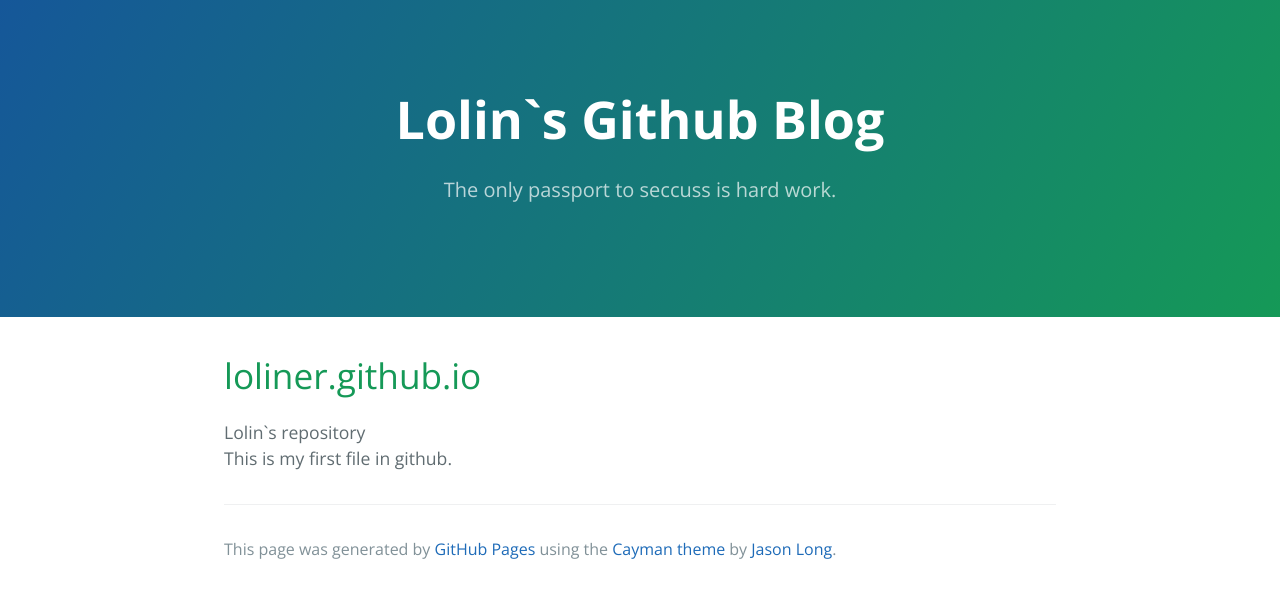
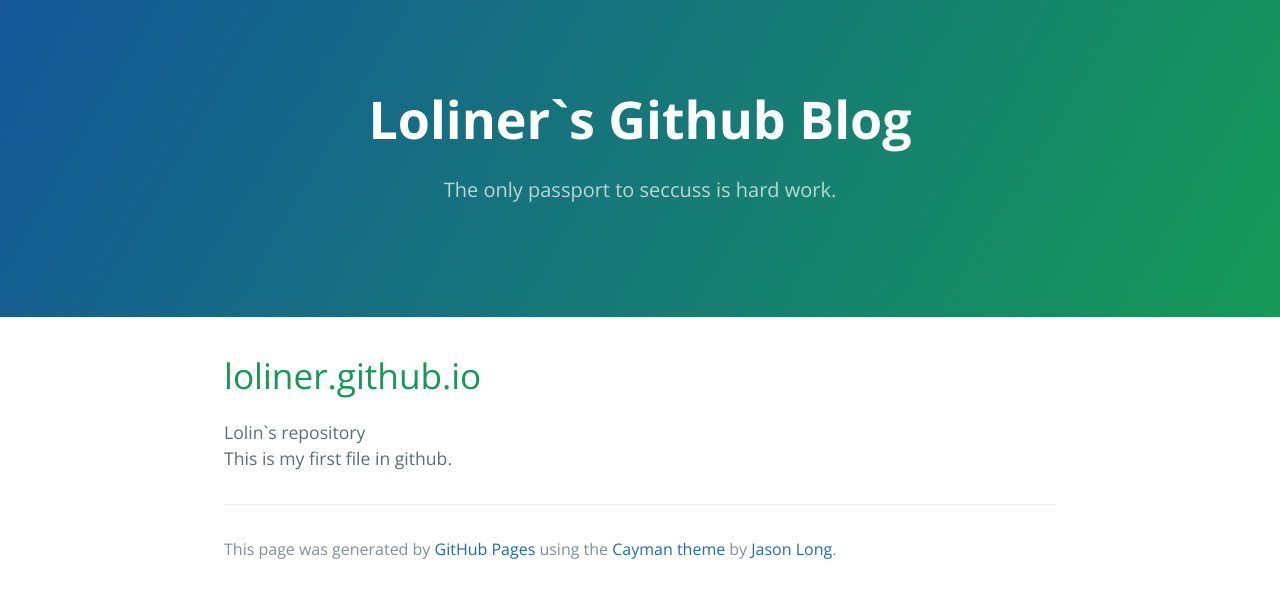
Before and after one commit to Loliner/loliner.github.io, a plain HTML site: page index.html in a window 1280 px wide. Drawn offline with nearby package versions, Linux system fonts and the light colour scheme.

Commit message:
Update index.html

```diff
--- a/index.html
+++ b/index.html
@@ -11,7 +11,7 @@
   </head>
   <body>
     <section class="page-header">
-      <h1 class="project-name">Lolin`s Github Blog</h1>
+      <h1 class="project-name">Loliner`s Github Blog</h1>
       <h2 class="project-tagline">The only passport to seccuss is hard work.</h2>
     </section>
 
```
